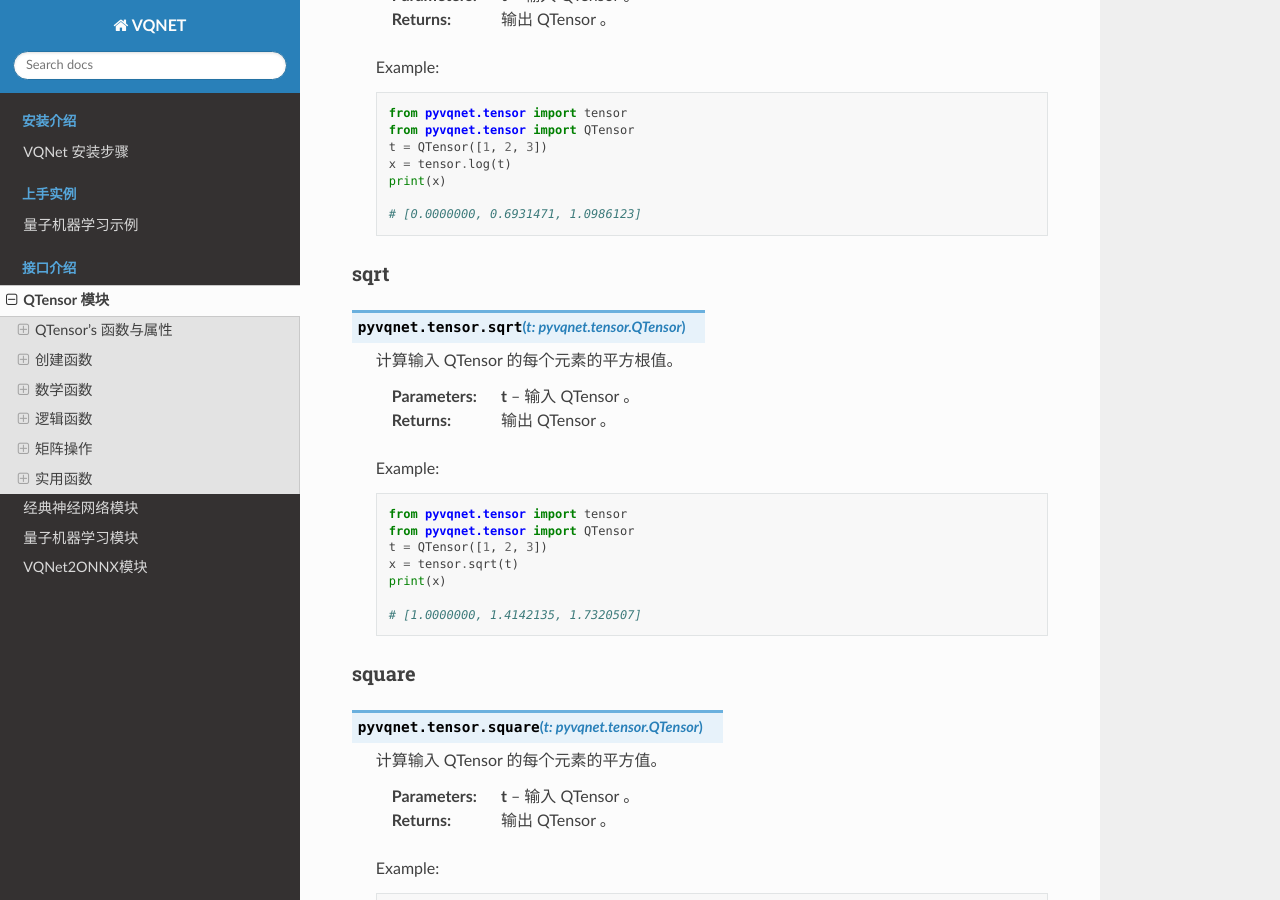
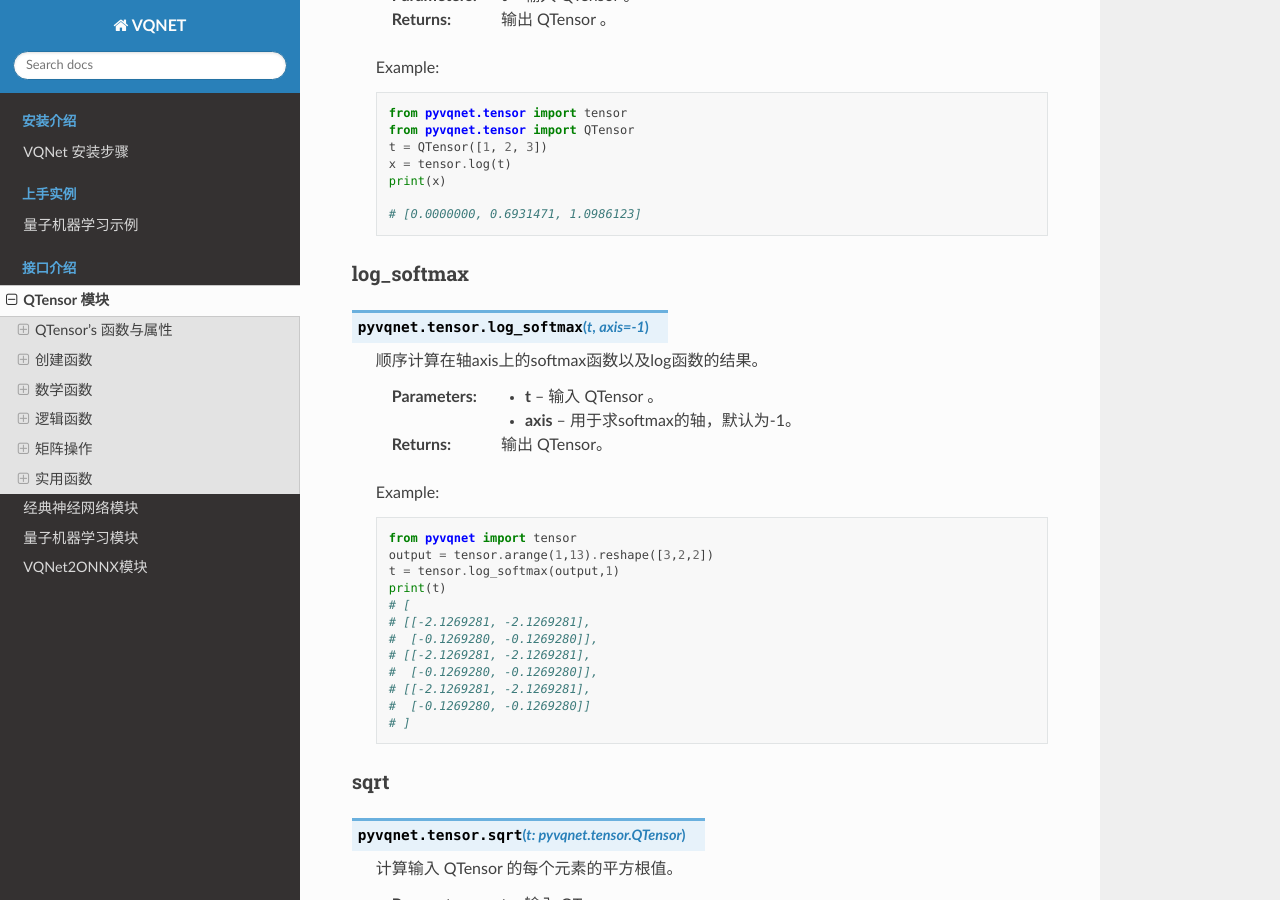
Before and after one commit to OriginQ/VQNET2.0-tutorial, a Sphinx documentation site: the page built from source/rst/QTensor.rst, in a window 1280 px wide and 900 px high, scrolled down 40732 px. Built offline with Sphinx 7.4.7 and the Read the Docs theme 2.0.0, drawn with Linux system fonts in a browser that asks for light colours.

Commit message:
[feat] add log_softmax

```diff
--- a/source/rst/QTensor.rst
+++ b/source/rst/QTensor.rst
@@ -2167,6 +2167,33 @@ log
 
         # [0.0000000, 0.6931471, 1.0986123]
 
+log_softmax
+^^^^^^^^^^^^^^^^^^^^^^^^^^^^^
+
+.. py:function:: pyvqnet.tensor.log_softmax(t, axis=-1)
+
+    顺序计算在轴axis上的softmax函数以及log函数的结果。
+
+    :param t: 输入 QTensor 。
+    :param axis: 用于求softmax的轴，默认为-1。
+
+    :return: 输出 QTensor。
+
+    Example::
+
+        from pyvqnet import tensor
+        output = tensor.arange(1,13).reshape([3,2,2])
+        t = tensor.log_softmax(output,1)
+        print(t)
+        # [
+        # [[-2.1269281, -2.1269281],
+        #  [-0.1269280, -0.1269280]],
+        # [[-2.1269281, -2.1269281],
+        #  [-0.1269280, -0.1269280]],
+        # [[-2.1269281, -2.1269281],
+        #  [-0.1269280, -0.1269280]]
+        # ]
+
 sqrt
 ^^^^^^^^^^^^^^^^^^^^^^^^^^^^^
 
--- a/source/rst/images/onnxsupport.csv
+++ b/source/rst/images/onnxsupport.csv
@@ -32,11 +32,11 @@ minimum,sinh,BatchNorm2d
 min,cosh,BatchNorm1d
 max,power,Dropout
 clip,abs,Embedding
-where,logspace,LayerNormNd
+where,log,LayerNormNd
 ,sqrt,LayerNorm1d
 ,square,LayerNorm2d
 ,frobenius_norm,MaxPool1D
-,,MaxPool2D
+,log_softmax,MaxPool2D
 ,,AvgPool2D
 ,,AvgPool1D
 ,,GRU
```
